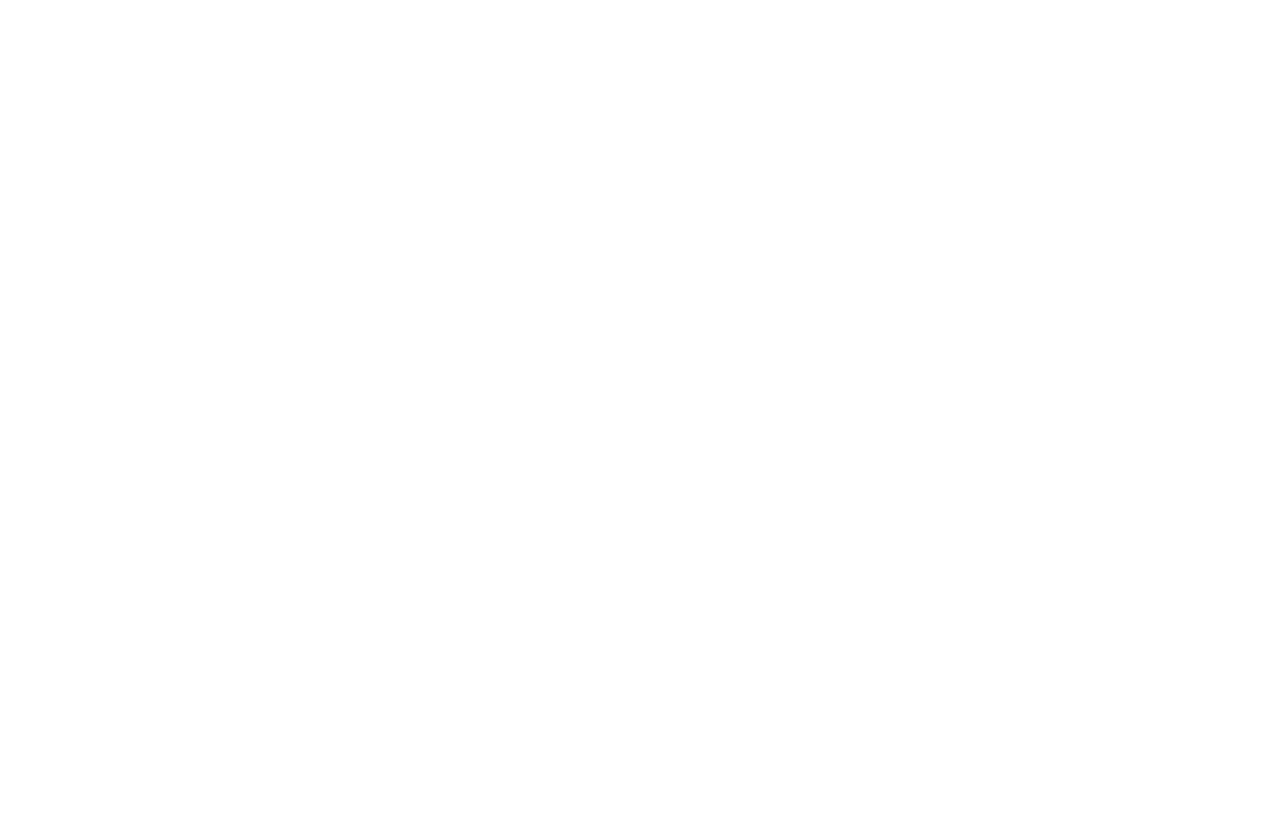
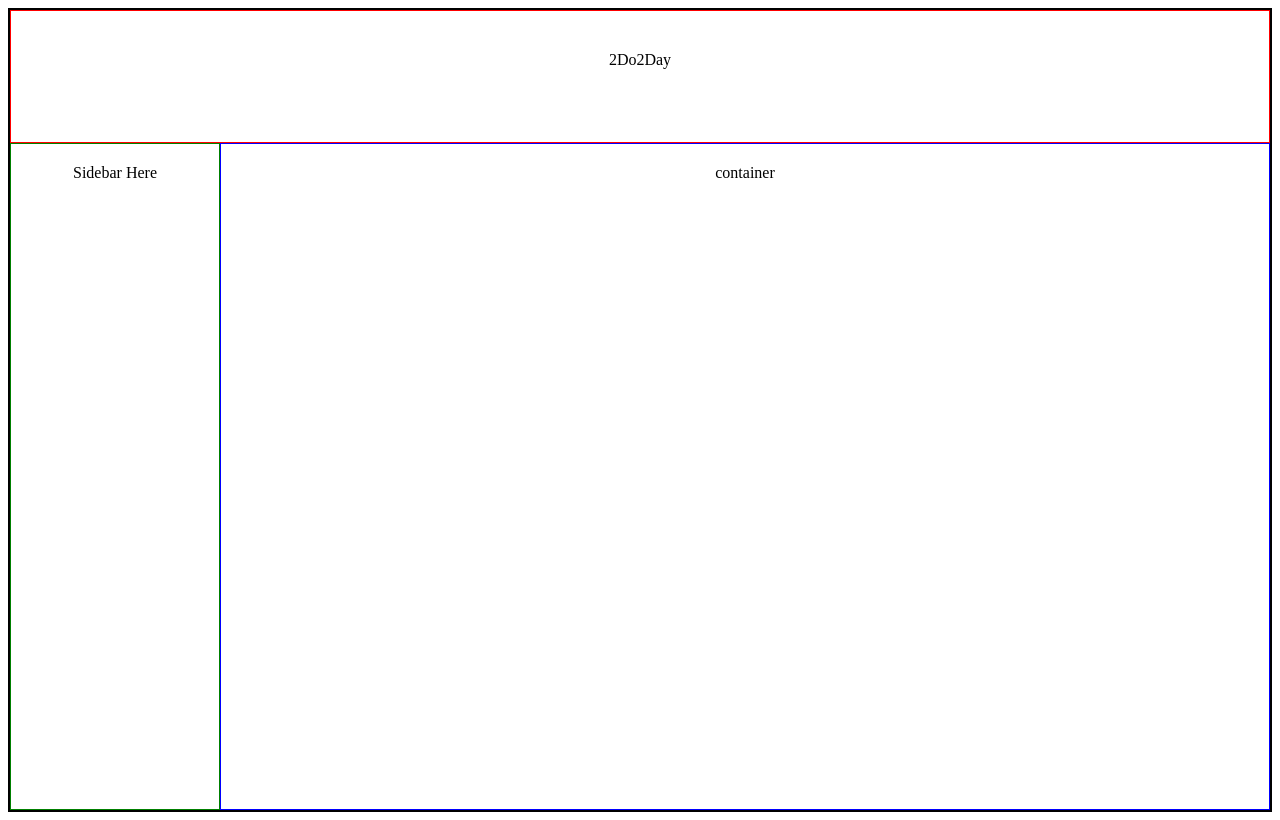
Before and after one commit to dannykim1997/todo, a website built with webpack: page dist/index.html in a window 1280 px wide. Built offline with nearby package versions, Linux system fonts and the light colour scheme.

Commit message:
Set up basic layout

```diff
--- a/package.json
+++ b/package.json
@@ -4,12 +4,15 @@
   "description": "",
   "private": true,
   "scripts": {
-    "test": "echo \"Error: no test specified\" && exit 1"
+    "test": "echo \"Error: no test specified\" && exit 1",
+    "build": "webpack"
   },
   "keywords": [],
   "author": "",
   "license": "ISC",
   "devDependencies": {
+    "css-loader": "^6.8.1",
+    "style-loader": "^3.3.3",
     "webpack": "^5.88.2",
     "webpack-cli": "^5.1.4"
   }
--- /dev/null
+++ b/src/header.js
@@ -0,0 +1,11 @@
+import './style.css'
+
+const content = document.getElementById('content');
+
+export default function createHeader() {
+    const header = document.createElement('div');
+    header.classList.add('header');
+    header.innerHTML = '2Do2Day';
+
+    content.appendChild(header);
+}
--- a/src/index.js
+++ b/src/index.js
@@ -1 +1,18 @@
+import createHeader from "./header";
+import createSidebar from "./sidebar";
+import createTaskContainer from "./task-container";
+import './style.css'
+
+const content = document.getElementById('content');
+
+const displayBody = document.createElement('div');
+displayBody.classList.add('display-body');
+content.appendChild(displayBody);
+
+export default displayBody;
+
+createHeader();
+createSidebar();
+createTaskContainer();
+
 console.log('src connected to dist!!');
--- /dev/null
+++ b/src/sidebar.js
@@ -0,0 +1,11 @@
+import './style.css'
+
+const content = document.getElementById('content');
+
+export default function createSidebar() {
+    const sidebar = document.createElement('div');
+    sidebar.classList.add('sidebar');
+    sidebar.innerHTML = 'Sidebar Here';
+
+    content.appendChild(sidebar);
+}
--- /dev/null
+++ b/src/style.css
@@ -0,0 +1,39 @@
+#content {
+    display: grid;
+    grid-template-columns: 1fr 5fr;
+    grid-template-rows: 1fr 5fr;
+
+    height: 100vh;
+    border: solid 2px black;
+
+    /* grid-template-columns: repeat(5, 1fr);
+    grid-template-rows: repeat(5, 1fr); */
+}
+
+.header {
+    grid-area: 1/1/2/3;
+    border: solid 1px red;
+    text-align: center;
+    padding-top: 40px;
+    /* margin: auto; */
+    /* width: 50%; */
+    /* grid-area: 1/1/2/6; */
+}
+
+.display-body {
+    grid-area: 2/2/3/3;
+    text-align: center;
+    padding-top: 20px;
+    border: solid 1px blue;
+
+    /* grid-area: 2/2/6/6;  */
+}
+
+.sidebar {
+    grid-area: 2/1/3/2;
+    text-align: center;
+    padding-top: 20px;
+    border: solid 1px green;
+
+    /* grid-area: 2/1/2/6; */
+}
--- /dev/null
+++ b/src/task-container.js
@@ -0,0 +1,14 @@
+import displayBody from './index.js'
+import './style.css'
+
+export default function createTaskContainer() {
+    const taskContainer = document.createElement('div');
+    taskContainer.classList.add('task-container');
+    taskContainer.innerHTML = 'container';
+
+    displayBody.appendChild(taskContainer);
+}
+
+function showTasks() {
+
+}
--- /dev/null
+++ b/src/task-form.js
@@ -0,0 +1,6 @@
+// import './style.css'
+
+// const taskForm = document.createElement('div');
+// taskForm.classList.add('task-form');
+// taskForm.innerHTML = 'form'
+// export default taskForm
--- /dev/null
+++ b/webpack.config.js
@@ -0,0 +1,17 @@
+const path = require('path');
+
+module.exports = {
+  entry: './src/index.js',
+  output: {
+    filename: 'bundle.js',
+    path: path.resolve(__dirname, 'dist'),
+  },
+  module: {
+    rules: [
+      {
+        test: /\.css$/i,
+        use: ['style-loader', 'css-loader'],
+      },
+    ],
+  },
+};
```
Also changed, not shown: src/projects.js (added, +7 -0 lines), dist/bundle.js (added), dist/index.html, dist/main.js, 1 other file.
